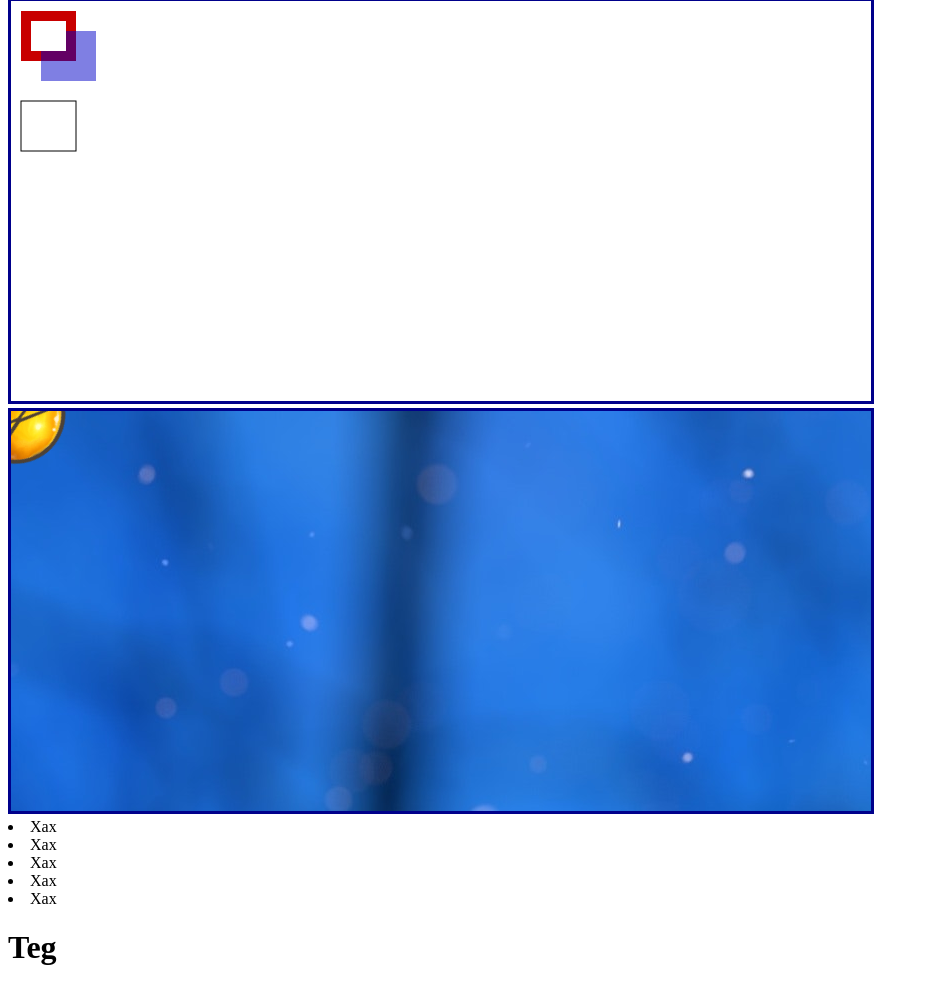
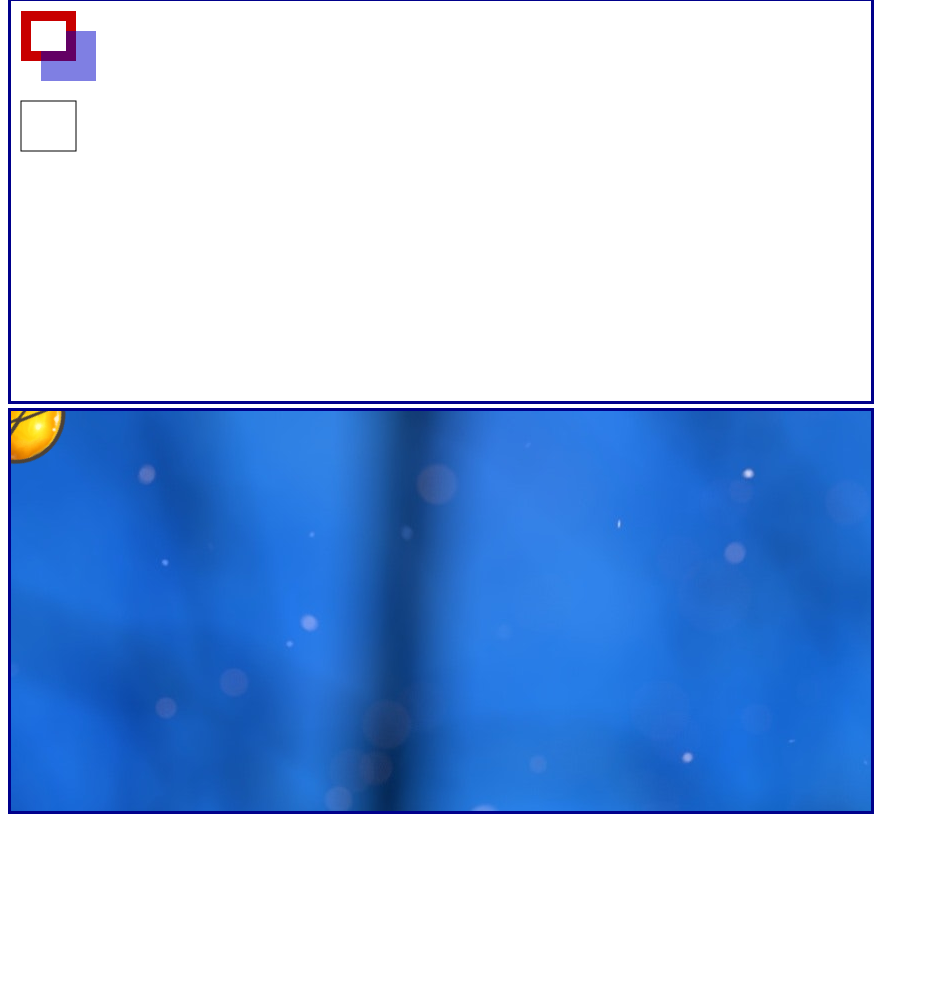
Before and after one commit to super-firefox/learning-Js, a plain HTML site: page DOM-api/canvas/index.html in a window 1280 px wide. Shown: the part 1644-2632 px from the top of the page, without its empty margins (0-929 px from the left). After the commit the page ends 2470 px from the top, so only its background shows below. Drawn offline with Linux system fonts and the light colour scheme.

Commit message:
Revert "feat"
This reverts commit 9014618ce8b38614fc5a63b51548e84084888d40.

```diff
--- a/DOM-api/canvas/index.html
+++ b/DOM-api/canvas/index.html
@@ -21,14 +21,6 @@
     <canvas class="canvasConture" width="860px" height="400px"></canvas>
     <canvas class="canvasMoz" width="860px" height="400px"></canvas>
     <canvas class="canvas" width="860px" height="400px"></canvas>
-    <a href="http://"></a>
-    <li>Xax</li>
-    <li>Xax</li>
-    <li>Xax</li>
-    <li>Xax</li>
-    <li>Xax</li>
-    <form action=""></form>
-    <h1>Teg</h1>
     <script>
         function drawImg() {
             var canvas = document.getElementById('canvas');
```
Also changed, not shown: algorithms-2/2-linked-list.js (+0 -8 lines).
